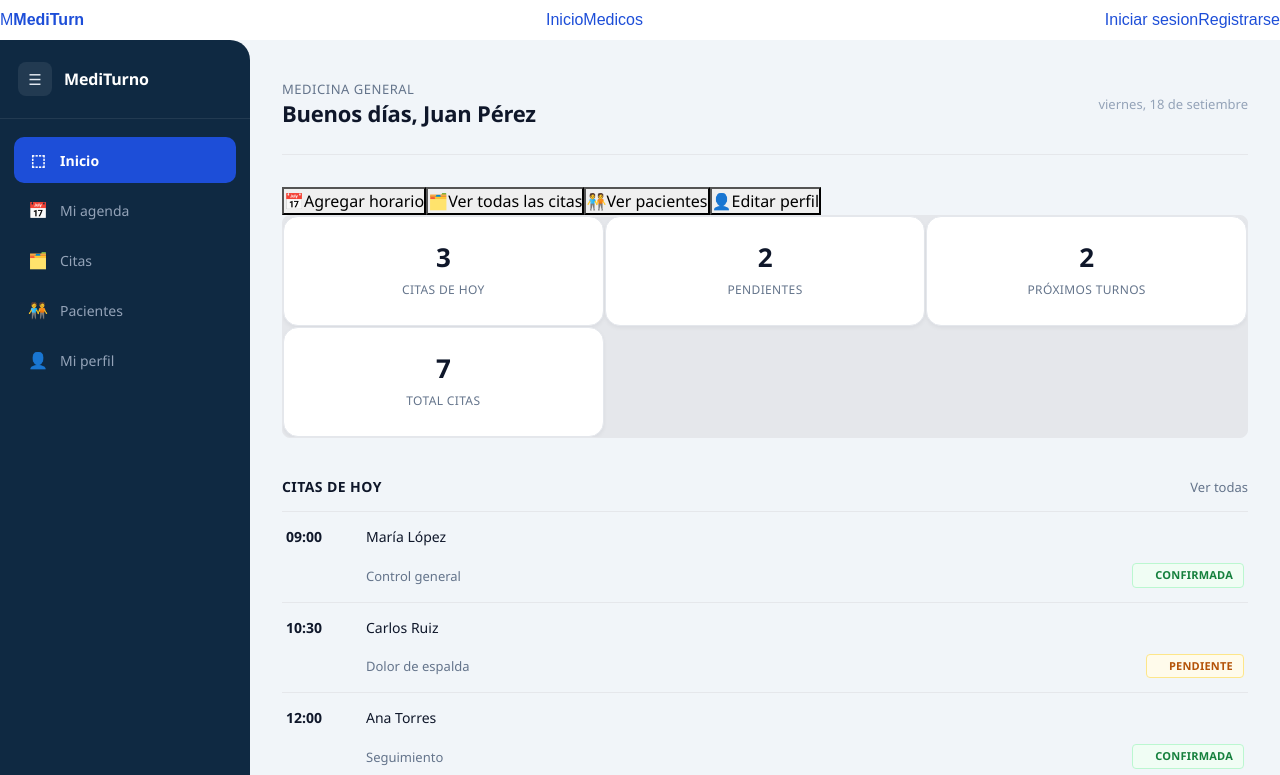
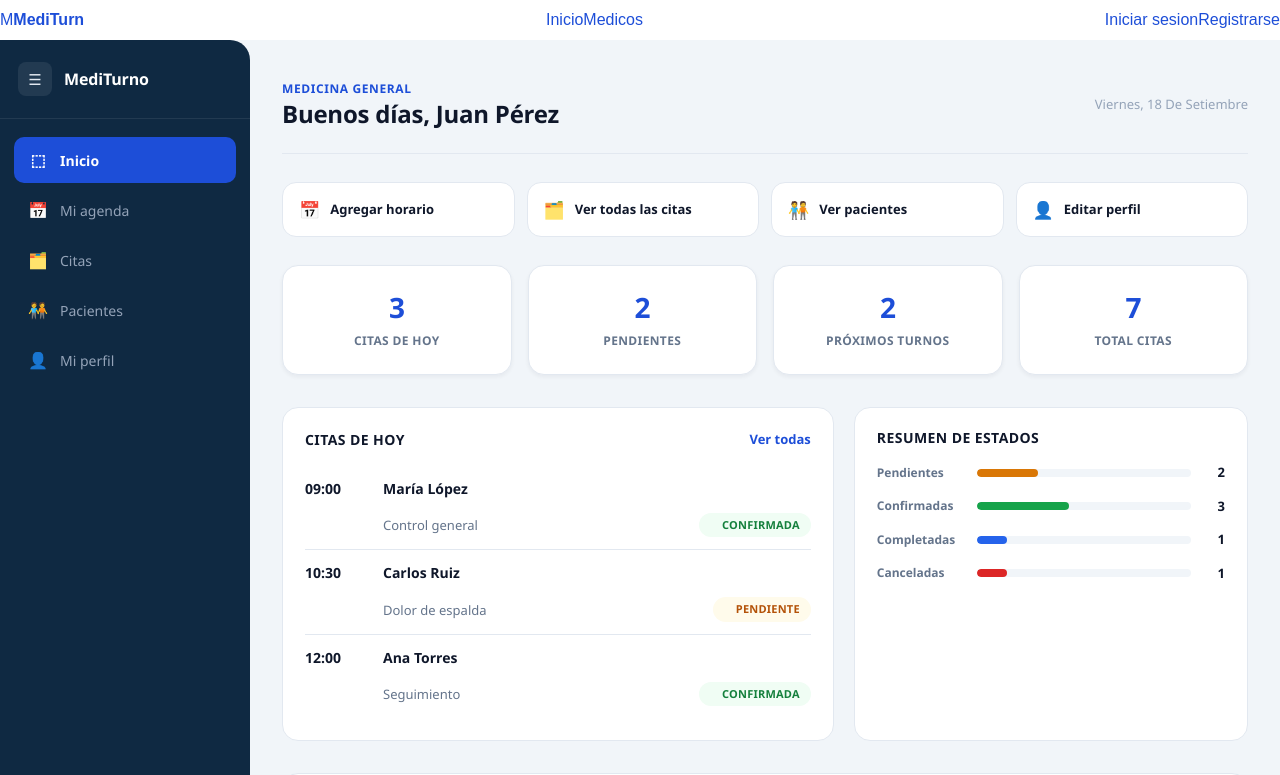
Before and after one commit to JosueBiminchumo/SistemaFrontend, a React (Vite) app: page /medico/dashboard in a window 1280 px wide. Shown: the top 775 px of the page. Built offline with nearby package versions, Linux system fonts and the light colour scheme; no server answers.

Commit message:
css de dashboard

```diff
--- a/src/pages/doctor/DoctorDashboardPage.css
+++ b/src/pages/doctor/DoctorDashboardPage.css
@@ -2,62 +2,93 @@
   --dd-text: #0f172a;
   --dd-text-muted: #64748b;
   --dd-text-faint: #94a3b8;
-  --dd-border: #e5e7eb;
+  --dd-border: #e2e8f0;
   --dd-bg-card: #ffffff;
-  --dd-accent: #0f172a;
+  --dd-accent: #1d4ed8;
 
-  max-width: 1100px;
+  max-width: 1200px;
   margin: 0 auto;
-  padding: 40px 32px 60px;   /* antes: 48px 24px 60px */
+  padding: 40px 32px 60px;
   color: var(--dd-text);
   font-family: 'Segoe UI', system-ui, -apple-system, sans-serif;
 }
 
-/* Header */
 .doctor-dashboard__header {
   display: flex;
   align-items: center;
   justify-content: space-between;
   padding-bottom: 24px;
-  margin-bottom: 32px;
+  margin-bottom: 28px;
   border-bottom: 1px solid var(--dd-border);
 }
 
 .doctor-dashboard__header-text h1 {
-  font-size: 22px;
-  font-weight: 600;
-  margin: 0 0 4px;
+  font-size: 24px;
+  font-weight: 700;
+  margin: 2px 0 0;
   letter-spacing: -0.01em;
 }
 
 .doctor-dashboard__subtitle {
   margin: 0;
-  color: var(--dd-text-muted);
-  font-size: 13px;
-  font-weight: 500;
+  color: var(--dd-accent);
+  font-size: 12px;
+  font-weight: 700;
   text-transform: uppercase;
-  letter-spacing: 0.04em;
+  letter-spacing: 0.05em;
 }
 
 .doctor-dashboard__date {
   color: var(--dd-text-faint);
   font-size: 13px;
+  text-transform: capitalize;
+}
+
+/* Quick actions */
+.doctor-dashboard__quick-actions {
+  display: grid;
+  grid-template-columns: repeat(4, 1fr);
+  gap: 12px;
+  margin-bottom: 28px;
+}
+
+.quick-action {
+  display: flex;
+  align-items: center;
+  gap: 10px;
+  background: var(--dd-bg-card);
+  border: 1px solid var(--dd-border);
+  border-radius: 14px;
+  padding: 14px 16px;
+  font-size: 13px;
+  font-weight: 600;
+  color: var(--dd-text);
+  cursor: pointer;
+  transition: all 0.15s ease;
+}
+
+.quick-action:hover {
+  border-color: var(--dd-accent);
+  background: #eff6ff;
+  color: var(--dd-accent);
+}
+
+.quick-action__icon {
+  font-size: 17px;
 }
 
 /* Stats */
 .doctor-dashboard__stats {
   display: grid;
-  grid-template-columns: repeat(3, 1fr);
-  gap: 1px;
-  background: var(--dd-border);
-  border: 1px solid var(--dd-border);
-  border-radius: 8px;
-  overflow: hidden;
-  margin-bottom: 40px;
+  grid-template-columns: repeat(4, 1fr);
+  gap: 16px;
+  margin-bottom: 32px;
 }
 
 .stat-card {
   background: var(--dd-bg-card);
+  border: 1px solid var(--dd-border);
+  border-radius: 16px;
   padding: 22px 20px;
   display: flex;
   flex-direction: column;
@@ -65,8 +96,8 @@
 }
 
 .stat-card__value {
-  font-size: 26px;
-  font-weight: 600;
+  font-size: 28px;
+  font-weight: 700;
   color: var(--dd-accent);
   letter-spacing: -0.01em;
 }
@@ -74,26 +105,38 @@
 .stat-card__label {
   font-size: 12px;
   color: var(--dd-text-muted);
-  font-weight: 500;
+  font-weight: 600;
   text-transform: uppercase;
   letter-spacing: 0.03em;
 }
 
+/* Grid layout for the two mid sections */
+.doctor-dashboard__grid {
+  display: grid;
+  grid-template-columns: 1.4fr 1fr;
+  gap: 20px;
+  margin-bottom: 8px;
+}
+
 /* Sections */
 .doctor-dashboard__section {
-  margin-bottom: 36px;
+  background: var(--dd-bg-card);
+  border: 1px solid var(--dd-border);
+  border-radius: 16px;
+  padding: 22px;
+  margin-bottom: 24px;
 }
 
 .doctor-dashboard__section-header {
   display: flex;
-  align-items: baseline;
+  align-items: center;
   justify-content: space-between;
-  margin-bottom: 14px;
+  margin-bottom: 16px;
 }
 
 .doctor-dashboard__section-header h2 {
   font-size: 14px;
-  font-weight: 600;
+  font-weight: 700;
   margin: 0;
   color: var(--dd-text);
   text-transform: uppercase;
@@ -102,20 +145,58 @@
 
 .doctor-dashboard__section-header a {
   font-size: 13px;
-  color: var(--dd-text-muted);
+  color: var(--dd-accent);
   text-decoration: none;
-  font-weight: 500;
+  font-weight: 600;
 }
 
 .doctor-dashboard__section-header a:hover {
-  color: var(--dd-text);
+  text-decoration: underline;
 }
 
 .doctor-dashboard__empty {
   color: var(--dd-text-faint);
   font-size: 13px;
-  padding: 20px 0;
-  border-top: 1px solid var(--dd-border);
+  padding: 16px 0;
+}
+
+/* Status chart */
+.status-chart {
+  display: flex;
+  flex-direction: column;
+  gap: 14px;
+}
+
+.status-chart__row {
+  display: grid;
+  grid-template-columns: 90px 1fr 24px;
+  align-items: center;
+  gap: 10px;
+}
+
+.status-chart__label {
+  font-size: 12px;
+  color: var(--dd-text-muted);
+  font-weight: 600;
+}
+
+.status-chart__track {
+  height: 8px;
+  border-radius: 999px;
+  background: #f1f5f9;
+  overflow: hidden;
+}
+
+.status-chart__fill {
+  height: 100%;
+  border-radius: 999px;
+  transition: width 0.3s ease;
+}
+
+.status-chart__value {
+  font-size: 13px;
+  font-weight: 700;
+  text-align: right;
 }
 
 /* Appointment list */
@@ -123,27 +204,30 @@
   list-style: none;
   margin: 0;
   padding: 0;
-  border-top: 1px solid var(--dd-border);
 }
 
 .appointment-list__item {
   display: grid;
   grid-template-columns: 64px 1fr auto;
   align-items: center;
-  gap: 16px;
-  padding: 14px 4px;
+  gap: 14px;
+  padding: 12px 0;
   border-bottom: 1px solid var(--dd-border);
   font-size: 14px;
 }
 
+.appointment-list__item:last-child {
+  border-bottom: none;
+}
+
 .appointment-list__time {
-  font-weight: 600;
+  font-weight: 700;
   color: var(--dd-text);
   font-variant-numeric: tabular-nums;
 }
 
 .appointment-list__patient {
-  font-weight: 500;
+  font-weight: 600;
   color: var(--dd-text);
 }
 
@@ -156,38 +240,40 @@
 
 .appointment-status {
   justify-self: end;
-  padding: 3px 10px;
-  border-radius: 4px;
+  padding: 4px 11px;
+  border-radius: 999px;
   font-size: 11px;
-  font-weight: 600;
+  font-weight: 700;
   text-transform: uppercase;
   letter-spacing: 0.02em;
   white-space: nowrap;
-  border: 1px solid transparent;
 }
 
-.appointment-status--confirmada {
-  color: #15803d;
-  border-color: #bbf7d0;
-  background: #f0fdf4;
-}
-
-.appointment-status--pendiente {
-  color: #b45309;
-  border-color: #fde68a;
-  background: #fffbeb;
-}
+.appointment-status--confirmada { color: #15803d; background: #f0fdf4; }
+.appointment-status--pendiente { color: #b45309; background: #fffbeb; }
+.appointment-status--completada { color: #1d4ed8; background: #eff6ff; }
+.appointment-status--cancelada { color: #b91c1c; background: #fef2f2; }
 
 /* Responsive */
-@media (max-width: 768px) {
+@media (max-width: 900px) {
+  .doctor-dashboard__quick-actions,
   .doctor-dashboard__stats {
+    grid-template-columns: repeat(2, 1fr);
+  }
+
+  .doctor-dashboard__grid {
     grid-template-columns: 1fr;
   }
 }
 
 @media (max-width: 560px) {
   .doctor-dashboard {
-    padding: 32px 16px 40px;
+    padding: 28px 16px 40px;
+  }
+
+  .doctor-dashboard__quick-actions,
+  .doctor-dashboard__stats {
+    grid-template-columns: 1fr;
   }
 
   .doctor-dashboard__header {
```
